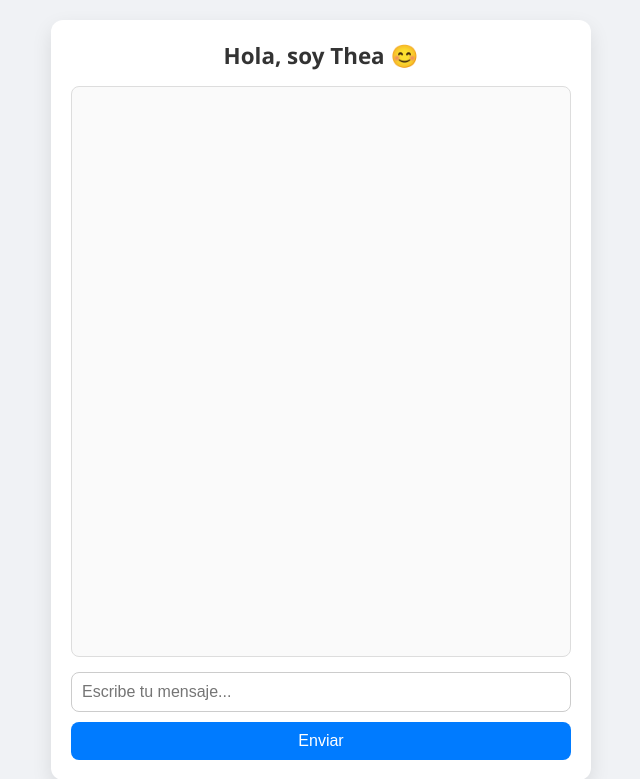
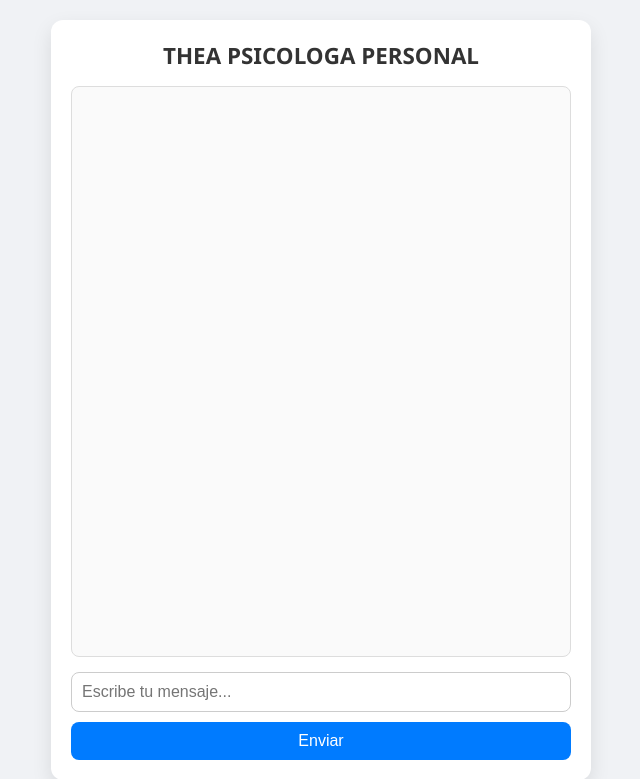
Before and after one commit to Navuur12/thea_psicologa, a Flask app: page / in a window 1280 px wide. Shown: the top 779 px of the page, without its empty margins (319-959 px from the left). Run offline with Flask 3, Linux system fonts and the light colour scheme.

Commit message:
Actualizo lógica de IA y frontend

```diff
--- a/templates/index.html
+++ b/templates/index.html
@@ -8,7 +8,7 @@
 </head>
 <body>
   <div class="container">
-    <h1>Hola, soy Thea 😊</h1>
+    <h1>THEA PSICOLOGA PERSONAL</h1>
 
     <div id="chat"></div>
 
```
